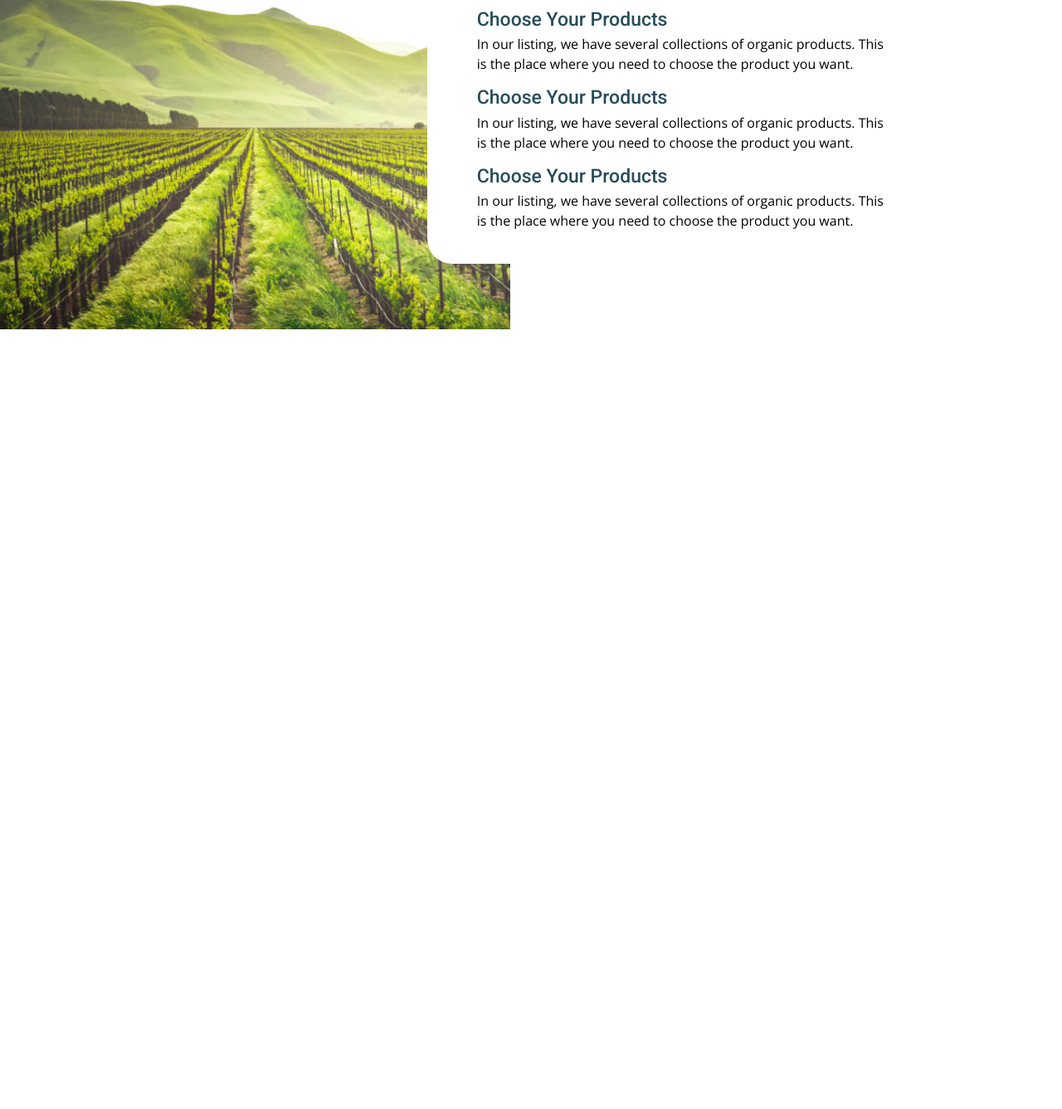
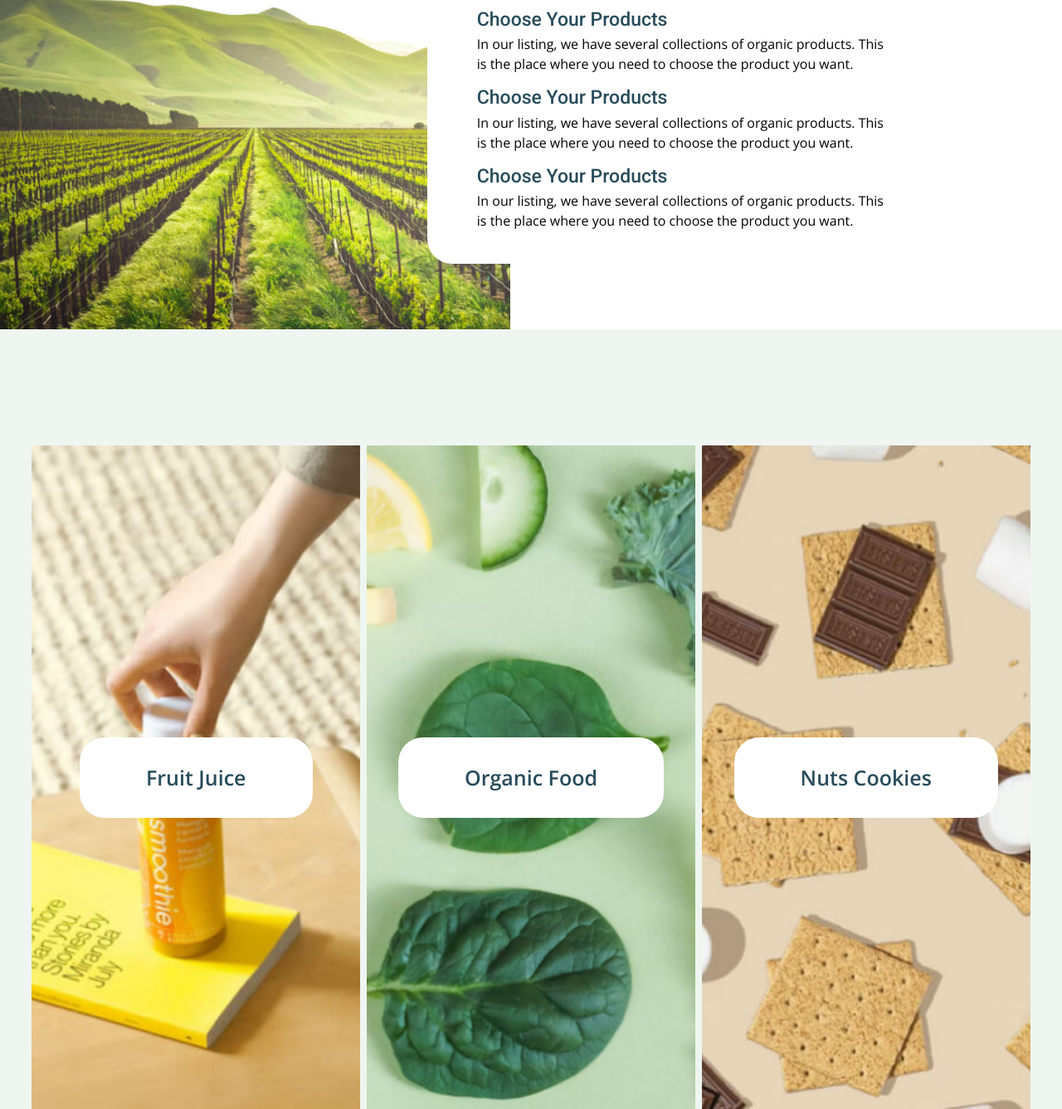
Before and after one commit to Joseph-RY/Organick, a website: page src/index.html in a window 1280 px wide. Shown: the part 7706-9043 px from the top of the page at 83% size. Before the commit the page ends 8103 px from the top, so only its background shows below. Drawn offline with nearby package versions, Linux system fonts and the light colour scheme.

Commit message:
Add Section-7

```diff
--- a/src/index.html
+++ b/src/index.html
@@ -312,8 +312,19 @@
             </div>
         </section>
 
+        <section class="px-[3%] py-[140px] bg-[#EFF6F1] flex flex-row lg:justify-between gap-2">
+            <div class="item_1 w-[33%] h-[60vh] lg:h-[100vh] flex items-center justify-center">
+                <p class="text-[12px] lg:text-[25px] text-[#274C5B] font-[600] px-[20px] py-[10px] lg:px-[80px] lg:py-[30px] rounded-[30px] bg-white">Fruit Juice</p>
+            </div>
+            <div class="item_2 w-[33%] h-[60vh] lg:h-[100vh] flex items-center justify-center">
+                <p class="text-[12px] lg:text-[25px] text-[#274C5B] font-[600] px-[20px] py-[10px] lg:px-[80px] lg:py-[30px] rounded-[30px] bg-white">Organic Food</p>
+            </div>
+            <div class="item_3 w-[33%] h-[60vh] lg:h-[100vh] flex items-center justify-center">
+                <p class="text-[12px] lg:text-[25px] text-[#274C5B] font-[600] px-[20px] py-[10px] lg:px-[80px] lg:py-[30px] rounded-[30px] bg-white">Nuts Cookies</p>
+            </div>
+        </section>
+
     </div>
-
 
 </body>
 
--- a/src/style.css
+++ b/src/style.css
@@ -49,3 +49,24 @@ header {
     background-size: cover;
     background-position: center;
 }
+
+.item_1 {
+    background-image: url(../images/item_bg\(1\).png);
+    background-repeat: no-repeat;
+    background-size: cover;
+    background-position: center;
+}
+
+.item_2 {
+    background-image: url(../images/item_bg\(2\).png);
+    background-repeat: no-repeat;
+    background-size: cover;
+    background-position: center;
+}
+
+.item_3 {
+    background-image: url(../images/item_bg\(3\).png);
+    background-repeat: no-repeat;
+    background-size: cover;
+    background-position: center;
+}
```
Also changed, not shown: src/output.css.
